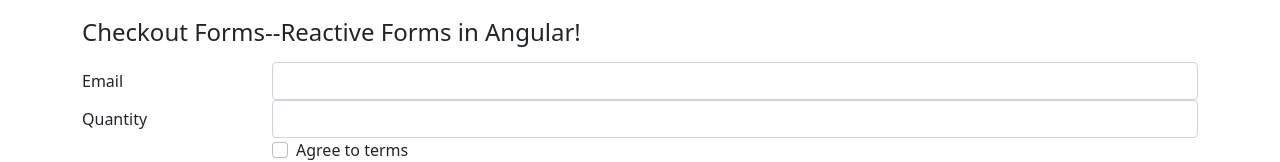
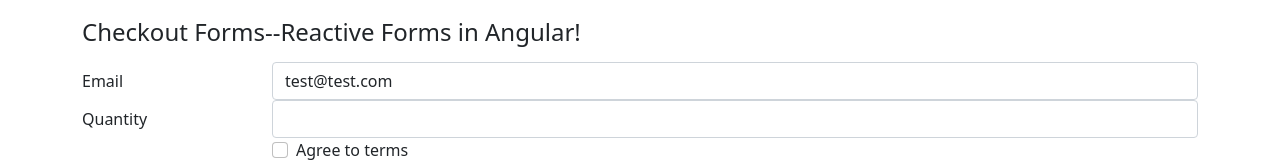
Before and after one commit to SujeetGupta13/angular9, an Angular app: page /checkout in a window 1280 px wide. Shown: the part 2012-2174 px from the top of the page. Built offline with nearby package versions, Linux system fonts and the light colour scheme.

Commit message:
Reactive forms set form element values

```diff
--- a/src/app/checkout/checkout.component.ts
+++ b/src/app/checkout/checkout.component.ts
@@ -34,6 +34,16 @@ export class CheckoutComponent implements OnInit {
      console.log(this.checkoutForm.value.emailAddr); //this will give emailAddr formControl of forms
    }
   ngOnInit(): void {
+    /*
+    this.checkoutForm.setValue({ //using this method set all the form field
+      emailAddr: 'test@test.com',
+      quantity: 10,
+      terms: true
+    })
+    */
+    this.checkoutForm.patchValue({ //using this method set we can omit few form field
+      emailAddr: 'test@test.com'
+    })
   }
 
 }
```
